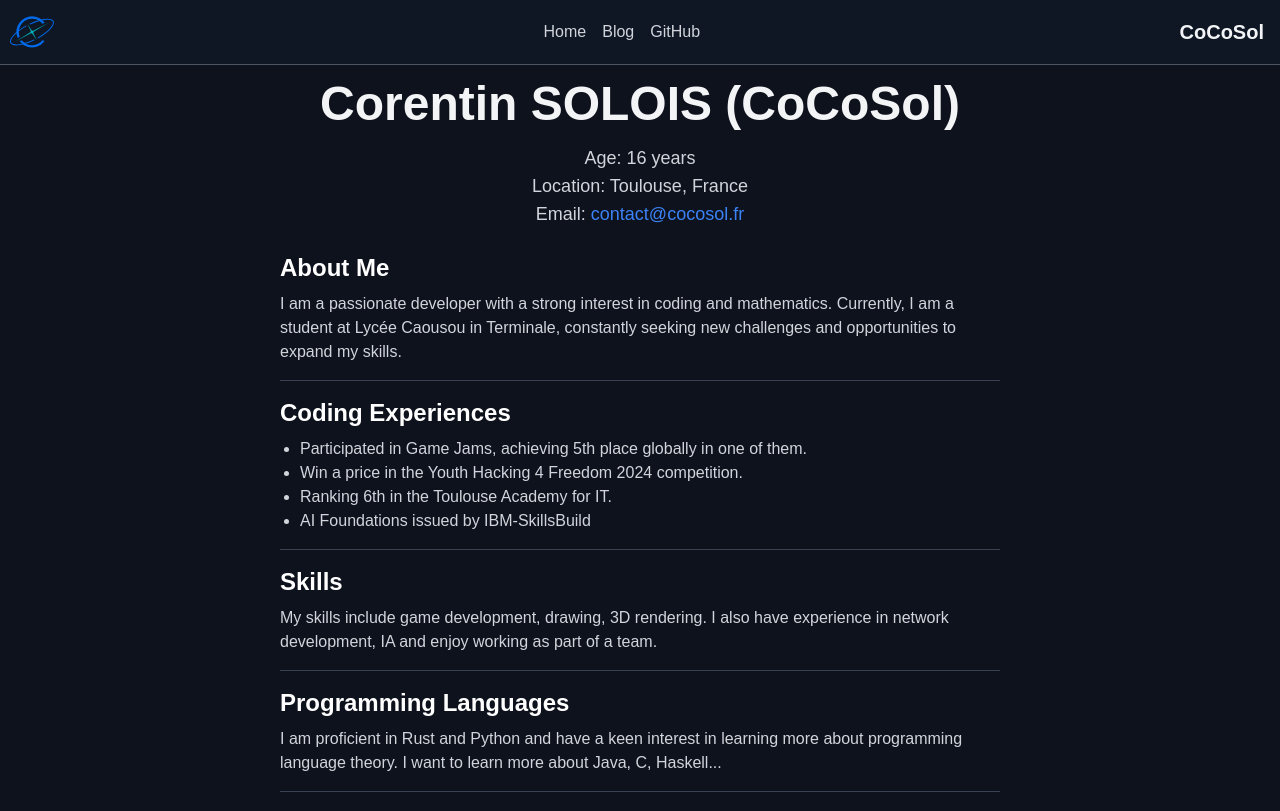
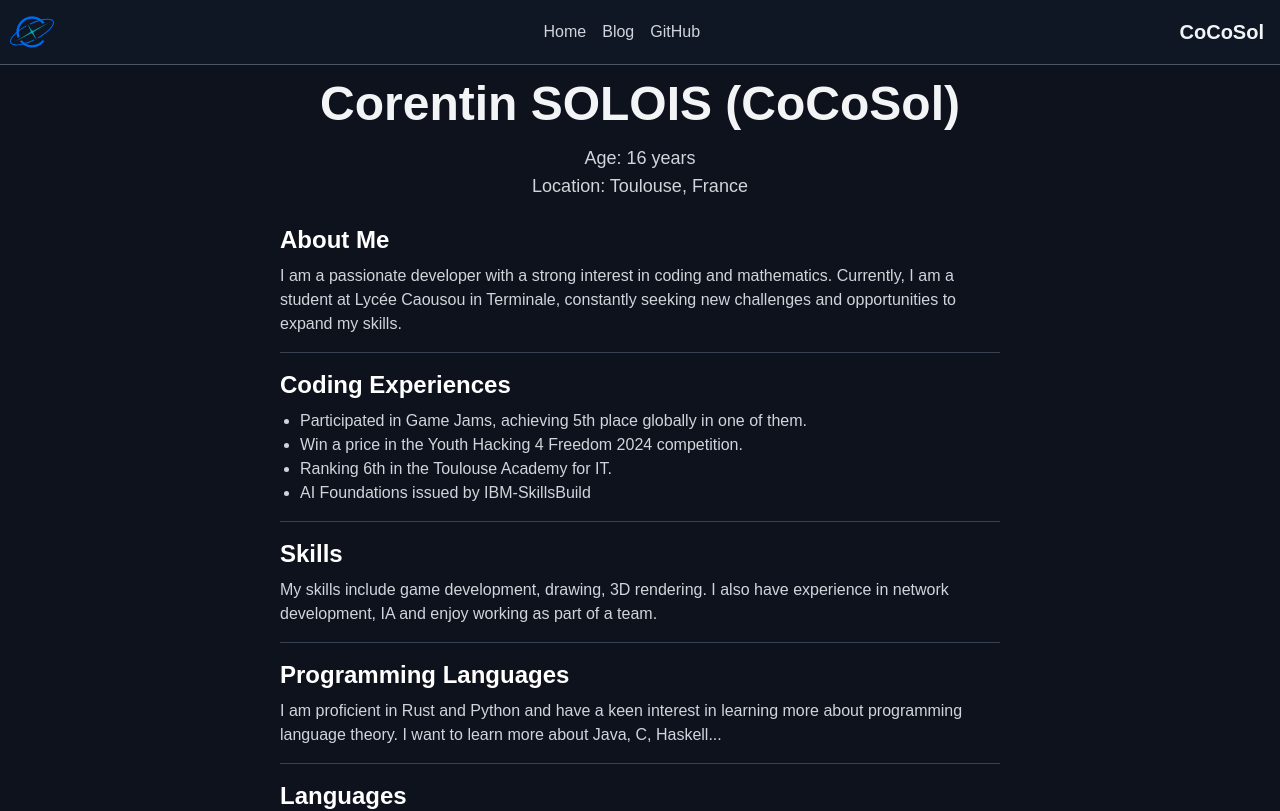
Before and after one commit to CoCoSol007/website, a SvelteKit app: page /blog/introduction in a window 1280 px wide. Shown: the top 811 px of the page. Built offline with nearby package versions, Linux system fonts and the light colour scheme; a web font is replaced by a local one.

Commit message:
Remove email contact

```diff
--- a/src/routes/+page.svelte
+++ b/src/routes/+page.svelte
@@ -134,12 +134,7 @@
         desire to learn.<br />
         Although I do not have much experience, I am passionate about development
         and math. Currently, I am a student at Caousou in France <br />
-        and I am always seeking new challenges. <br /> To contact me or ask any
-        questions, please email me at
-        <a
-          class="text-blue-500 hover:underline"
-          href="mailto://contact@cocosol.fr">contact@cocosol.fr</a
-        ><br />
+        and I am always seeking new challenges. <br />
       </p>
     </div>
     <div class="md:w-1/2 relative">
--- a/src/routes/blog/introduction/+page.svelte
+++ b/src/routes/blog/introduction/+page.svelte
@@ -28,11 +28,6 @@
     Age: {age} years
     <br />
     Location: Toulouse, France
-    <br />
-    Email:
-    <a href="mailto:contact@cocosol.fr" class="text-blue-500 hover:underline"
-      >contact@cocosol.fr</a
-    >
   </p>
 </div>
 
```
